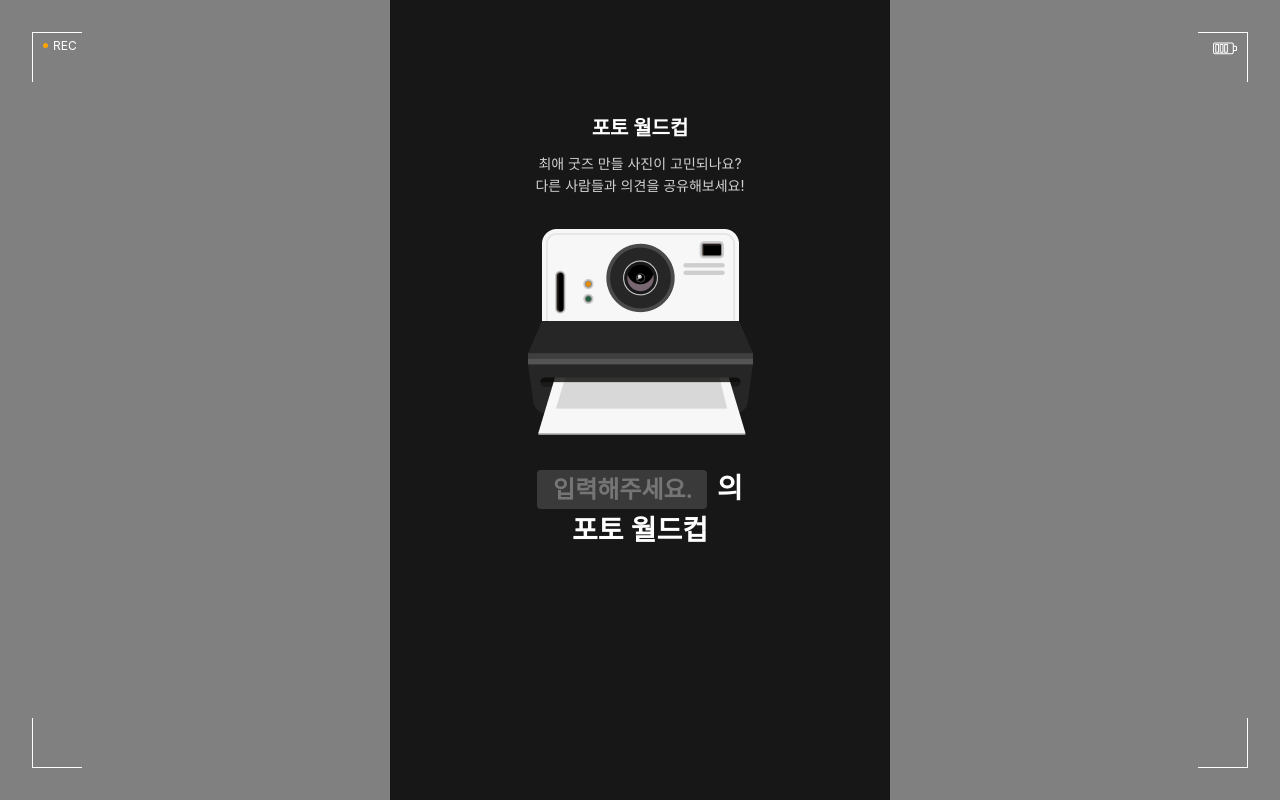
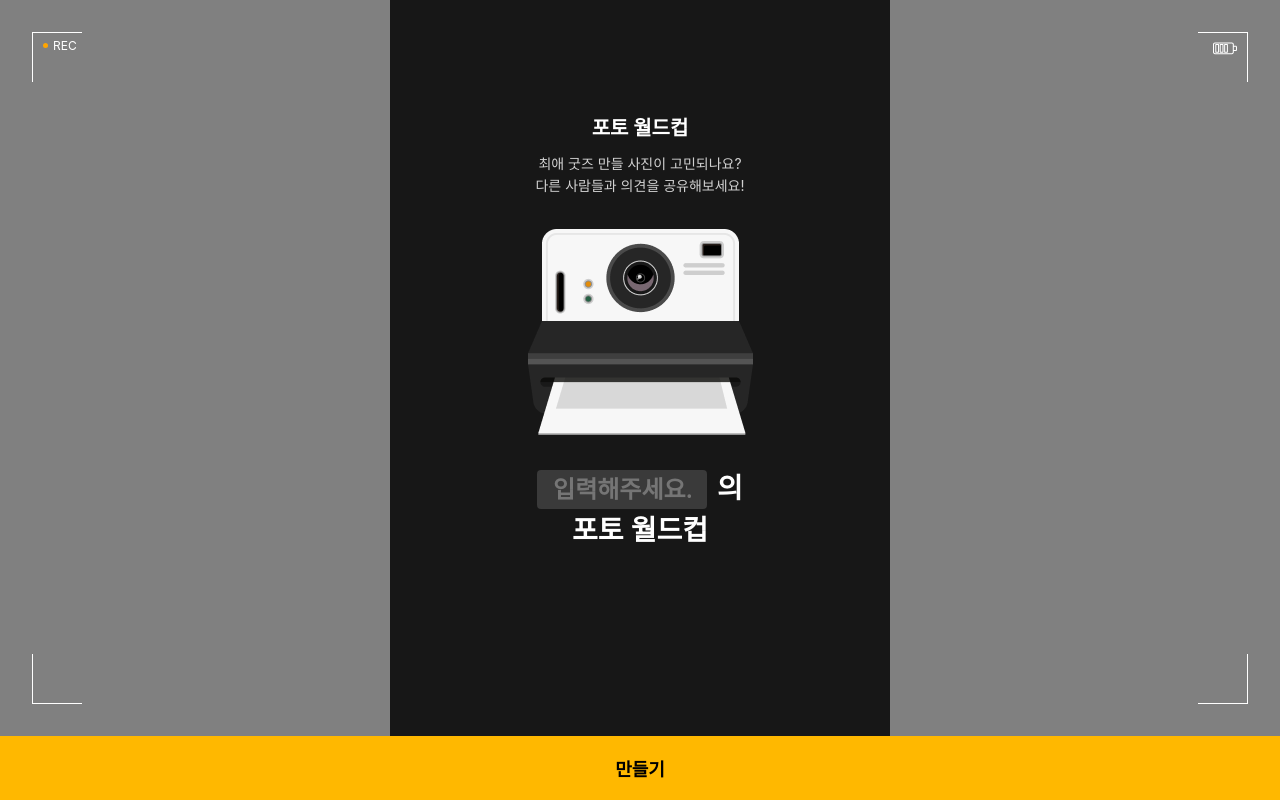
Before and after one commit to r-4bb1t/metavv-photo-frontend, a Next.js app: page / in a window 1280 px wide. Built offline with nearby package versions, Linux system fonts and the light colour scheme; a web font is replaced by a local one.

Commit message:
add footer

```diff
--- a/components/Layout.tsx
+++ b/components/Layout.tsx
@@ -2,7 +2,13 @@ import { useRouter } from "next/router";
 import { ReactNode } from "react";
 import styles from "../styles/Layout.module.scss";
 
-export const Layout = ({ children }: { children: ReactNode }) => {
+export const Layout = ({
+  children,
+  footer,
+}: {
+  children: ReactNode;
+  footer?: ReactNode;
+}) => {
   return (
     <div className={styles.container}>
       <div className={styles.background}>
@@ -49,6 +55,7 @@ export const Layout = ({ children }: { children: ReactNode }) => {
         <div className={styles.bottom_right}></div>
       </div>
       <main className={styles.main}>{children}</main>
+      <footer className={styles.footer}>{footer}</footer>
     </div>
   );
 };
--- a/pages/index.tsx
+++ b/pages/index.tsx
@@ -2,9 +2,13 @@ import type { NextPage } from "next";
 import { Layout } from "../components/Layout";
 import styles from "../styles/Main.module.scss";
 
+const Footer = () => {
+  return <button className={styles.button}>만들기</button>;
+};
+
 const Home: NextPage = () => {
   return (
-    <Layout>
+    <Layout footer={<Footer />}>
       <div className={styles.main}>
         <div className={styles.title}>포토 월드컵</div>
         <div className={styles.contents}>
--- a/styles/Layout.module.scss
+++ b/styles/Layout.module.scss
@@ -1,7 +1,8 @@
 .container {
   width: 100%;
   display: flex;
-  justify-content: center;
+  flex-direction: column;
+  align-items: center;
   background-color: grey;
 }
 
@@ -24,7 +25,7 @@
   position: fixed;
   z-index: 1;
   inset: 0;
-  height: 100vh;
+  height: calc(100vh - 4rem);
   pointer-events: none;
 }
 
@@ -90,3 +91,11 @@
   bottom: 2rem;
   right: 2rem;
 }
+
+.footer {
+  position: fixed;
+  bottom: 0;
+  left: 0;
+  right: 0;
+  height: 4rem;
+}
--- a/styles/Main.module.scss
+++ b/styles/Main.module.scss
@@ -39,3 +39,12 @@
   margin-right: 10px;
   border: none;
 }
+
+.button {
+  background-color: #ffb800;
+  width: 100%;
+  height: 100%;
+  border: none;
+  font-size: 18px;
+  font-weight: 700;
+}
```
